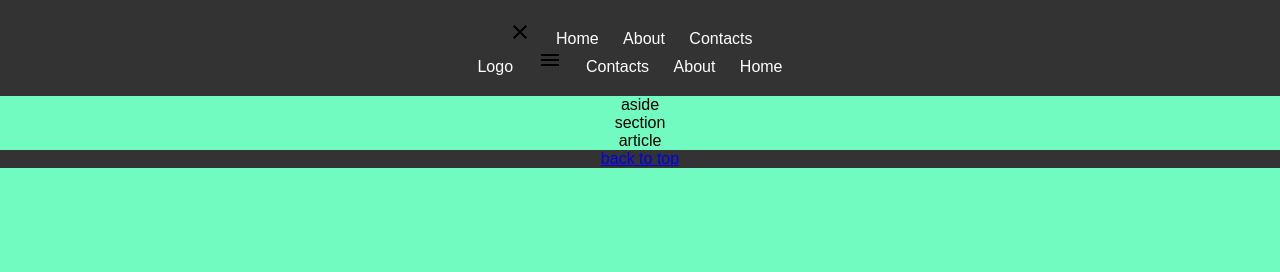
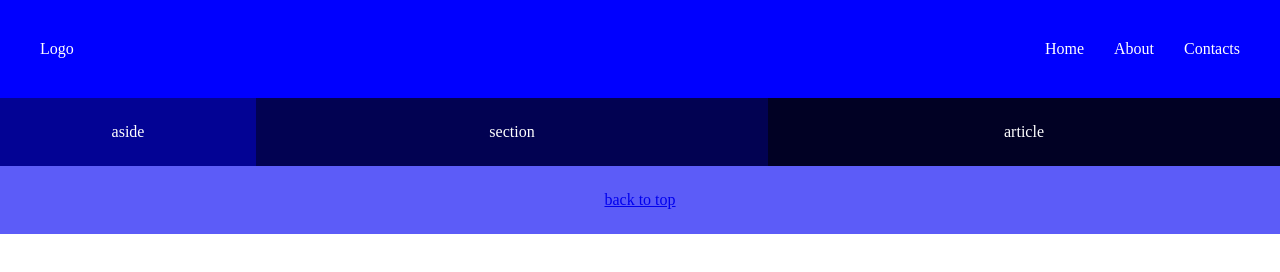
Before and after one commit to Gideon-Githiga/Rafiki, a plain HTML site: page index.html in a window 1280 px wide. Drawn offline with Linux system fonts and the light colour scheme.

Commit message:
Update css.css

```diff
--- a/css.css
+++ b/css.css
@@ -1,43 +1,101 @@
-body {
-    font-family: Arial, sans-serif;
+*{
     margin: 0;
     padding: 0;
-    background-color: rgb(113, 251, 193);
     text-align: center;
+    box-sizing: border-box;
+
 }
 
-header {
-    background-color: #333;
-    color: #fff;
-    padding: 20px;
+header{
+    background-color: blue;
+    color: white;
+    padding: 25px;
+
 }
+aside{
+    background-color: rgb(3, 3, 148);
+    color: white;
+    padding: 25px;
+    width: 20%;
+    float: left;
 
-nav ul {
+}
+section{
+    background-color: rgb(2, 2, 82);
+    color: white;
+    padding: 25px;
+    width: 40%;
+    float: left;
+}
+article{
+    background-color: rgb(1, 1, 36);
+    color: white;
+    padding: 25px;
+    width: 40%;
+    float: right;
+
+}
+footer{
+    background-color: rgb(92, 92, 248);
+    color: white;
+    padding: 25px;
+    display: block;
+    clear: both;
+}
+.navbar li:first-child{
+    float: left;
+}
+.navbar ul{
     list-style-type: none;
-    margin: 0;
-    padding: 0;
+   overflow: hidden;
 }
-
-nav ul li {
-    display: inline;
-    margin-right: 20px;
+.navbar a{
+    color: white;
+    text-decoration: none;
+    display: block;
+    text-align: center;
+    padding: 15px;
 }
-
-nav a {
-    color: #fff;
-    text-decoration: none;
+.navbar a:hover{
+    background-color: black;
 }
-
-.projects {
-    padding: 20px;
+.navbar li{
+    float: right;
+    gap: 10;
 }
-
-footer {
-    background-color: #333;
-    color: #fff;
-    text-align: center;
-    padding: 10px;
+.sidebar{
+    position: fixed;
+    top: 0;
+    right: 0;
+    height: 100vh;
+    width: 250px;
+    z-index: 999;
+    display: none;
+    backdrop-filter: blur(10px);
+    flex-direction: column;
+    box-shadow: -10px 0 10px rgba(0, 0, 0, 0.47);
+    align-items: flex-start;
+    justify-content: flex-start;
 }
-#ret{
-    color: aliceblue;
+.sidebar li{
+    width: 100%;
 }
+.btn{
+    display: none;
+}
+@media screen and (max-width: 600px){
+    aside,section,article{
+        width: 100%;
+    }
+    .hide{
+        display: none;
+    }
+    .btn{
+        display: block;
+    }
+}
+@media (max-width:400px){
+    .sidebar{
+        width: 100%;
+    }
+}
```
